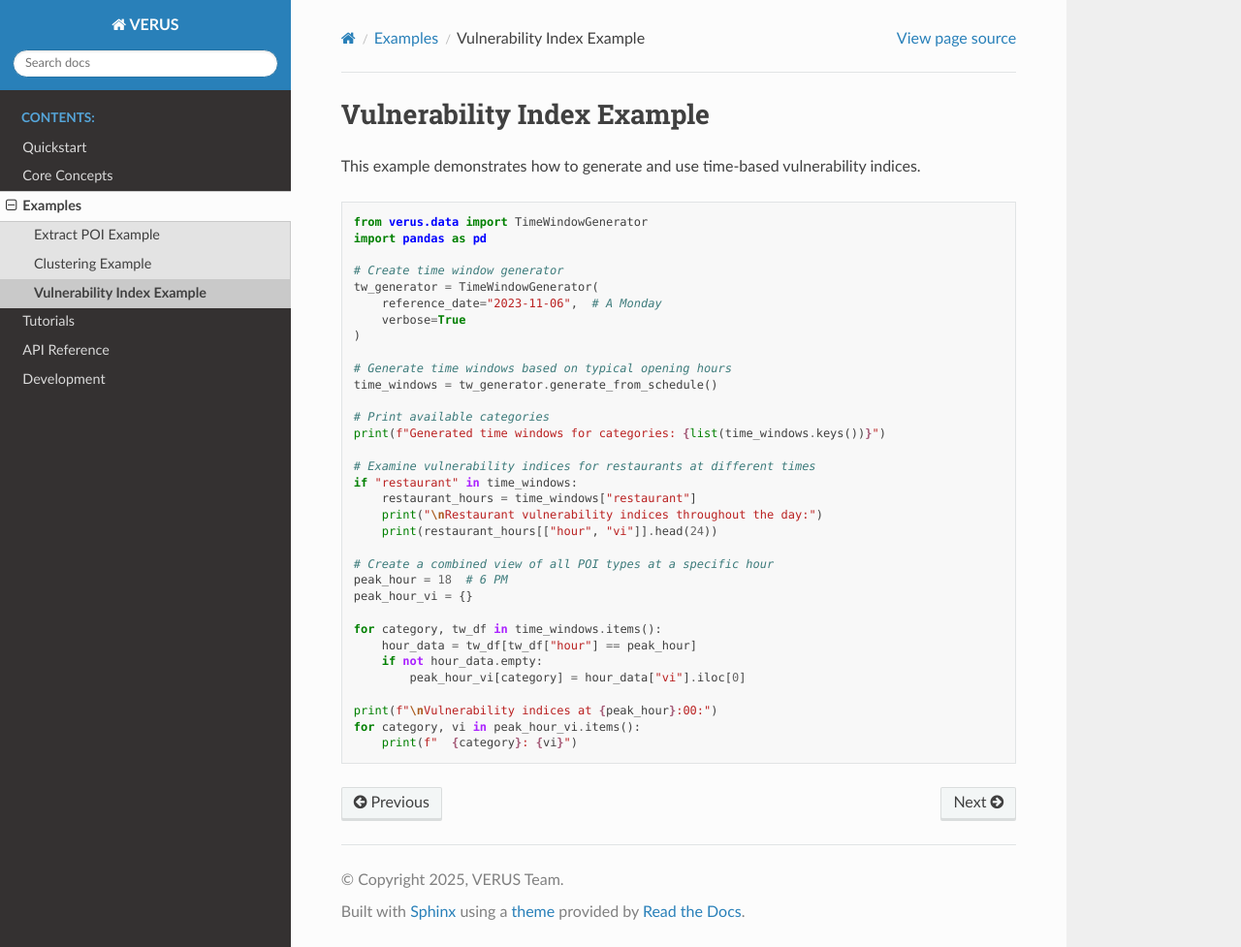
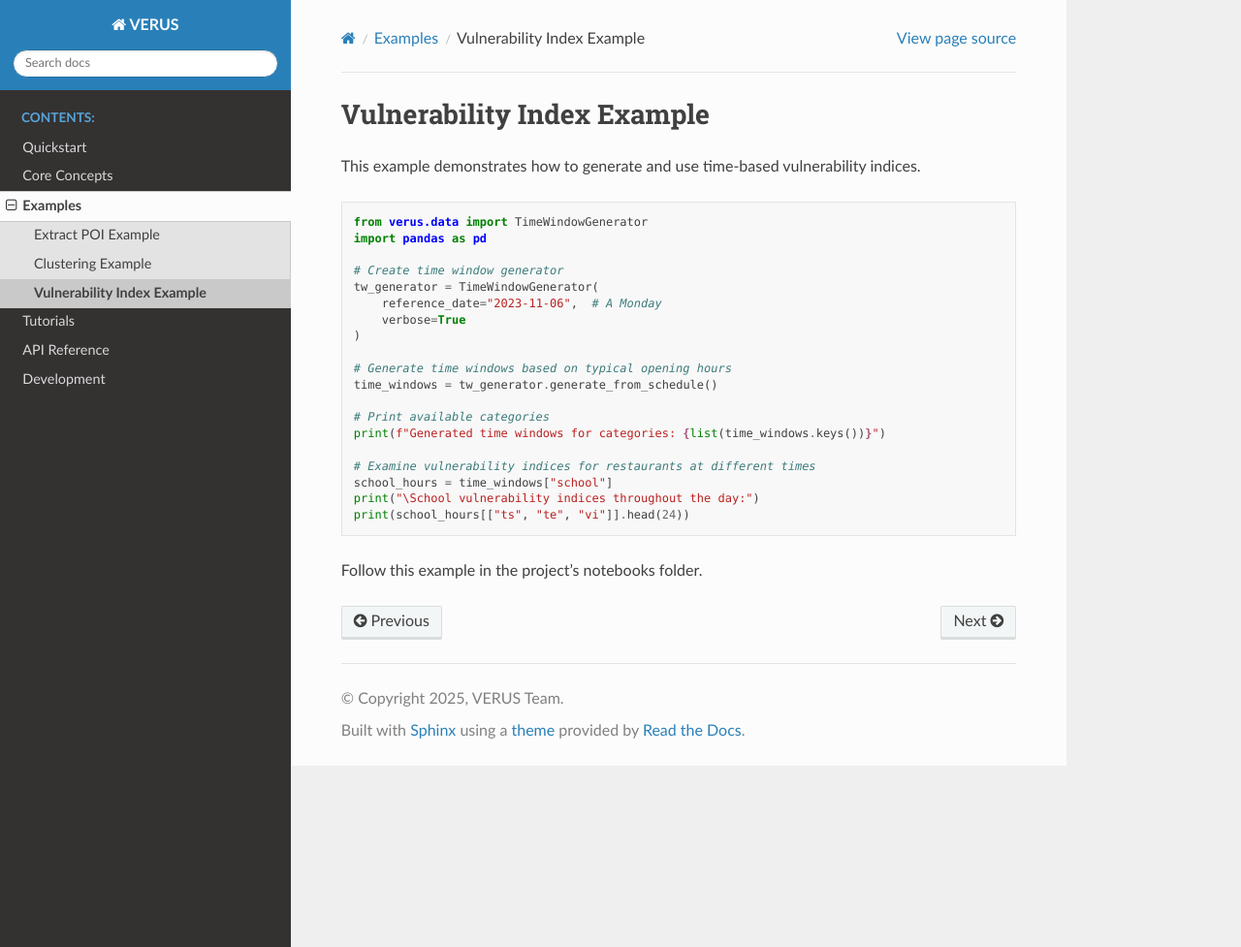
Before and after one commit to joaocarlos/verus, a Sphinx documentation site: the page built from docs/source/examples/vulnerability_index_example.rst, in a window 1280 px wide and 977 px high. Shown: the whole window at 97% size. Built offline with Sphinx 7.4.7 and the Read the Docs theme 3.1.0, drawn with Linux system fonts in a browser that asks for light colours; pages that are not in the unit, such as notebooks, are missing from menus.

Commit message:
Update documentation and examples: remove outdated references, enhance example descriptions, and add new notebook for vulnerability index demonstration

```diff
--- a/docs/source/api/verus.utils.rst
+++ b/docs/source/api/verus.utils.rst
@@ -11,6 +11,5 @@ Submodules
 .. toctree::
    :maxdepth: 1
 
-   verus.utils.config
    verus.utils.logger
    verus.utils.timer
--- a/docs/source/examples/extract_poi_example.rst
+++ b/docs/source/examples/extract_poi_example.rst
@@ -31,3 +30,5 @@ This example demonstrates how to extract Points of Interest (POIs) from OpenStre
     output_dir = "./data/poti/"
     os.makedirs(output_dir, exist_ok=True)
     poi_data.to_csv(os.path.join(output_dir, "porto_poti.csv"), index=False)
+
+Follow this example in the project's notebooks folder.
--- a/docs/source/examples/vulnerability_index_example.rst
+++ b/docs/source/examples/vulnerability_index_example.rst
@@ -21,20 +21,8 @@ This example demonstrates how to generate and use time-based vulnerability indic
     print(f"Generated time windows for categories: {list(time_windows.keys())}")
 
     # Examine vulnerability indices for restaurants at different times
-    if "restaurant" in time_windows:
-        restaurant_hours = time_windows["restaurant"]
-        print("\nRestaurant vulnerability indices throughout the day:")
-        print(restaurant_hours[["hour", "vi"]].head(24))
+    school_hours = time_windows["school"]
+    print("\School vulnerability indices throughout the day:")
+    print(school_hours[["ts", "te", "vi"]].head(24))
 
-    # Create a combined view of all POI types at a specific hour
-    peak_hour = 18  # 6 PM
-    peak_hour_vi = {}
-
-    for category, tw_df in time_windows.items():
-        hour_data = tw_df[tw_df["hour"] == peak_hour]
-        if not hour_data.empty:
-            peak_hour_vi[category] = hour_data["vi"].iloc[0]
-
-    print(f"\nVulnerability indices at {peak_hour}:00:")
-    for category, vi in peak_hour_vi.items():
-        print(f"  {category}: {vi}")
+Follow this example in the project's notebooks folder.
```
Also changed, not shown: other parts of docs/source/examples/extract_poi_example.rst (+0 -1 lines), README.md (+13 -1 lines), docs/source/examples/index.rst (+7 -0 lines), 6 other files.
